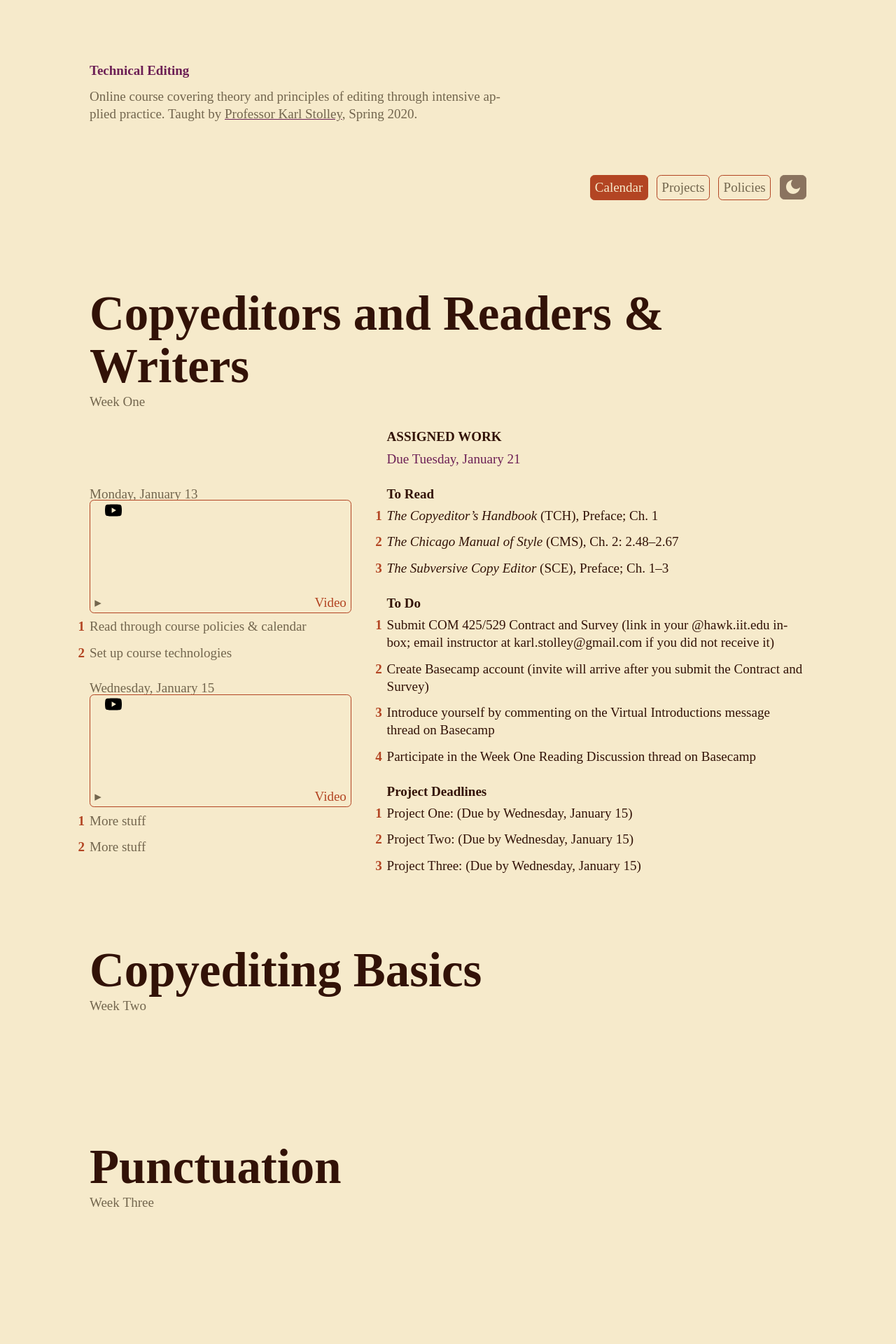
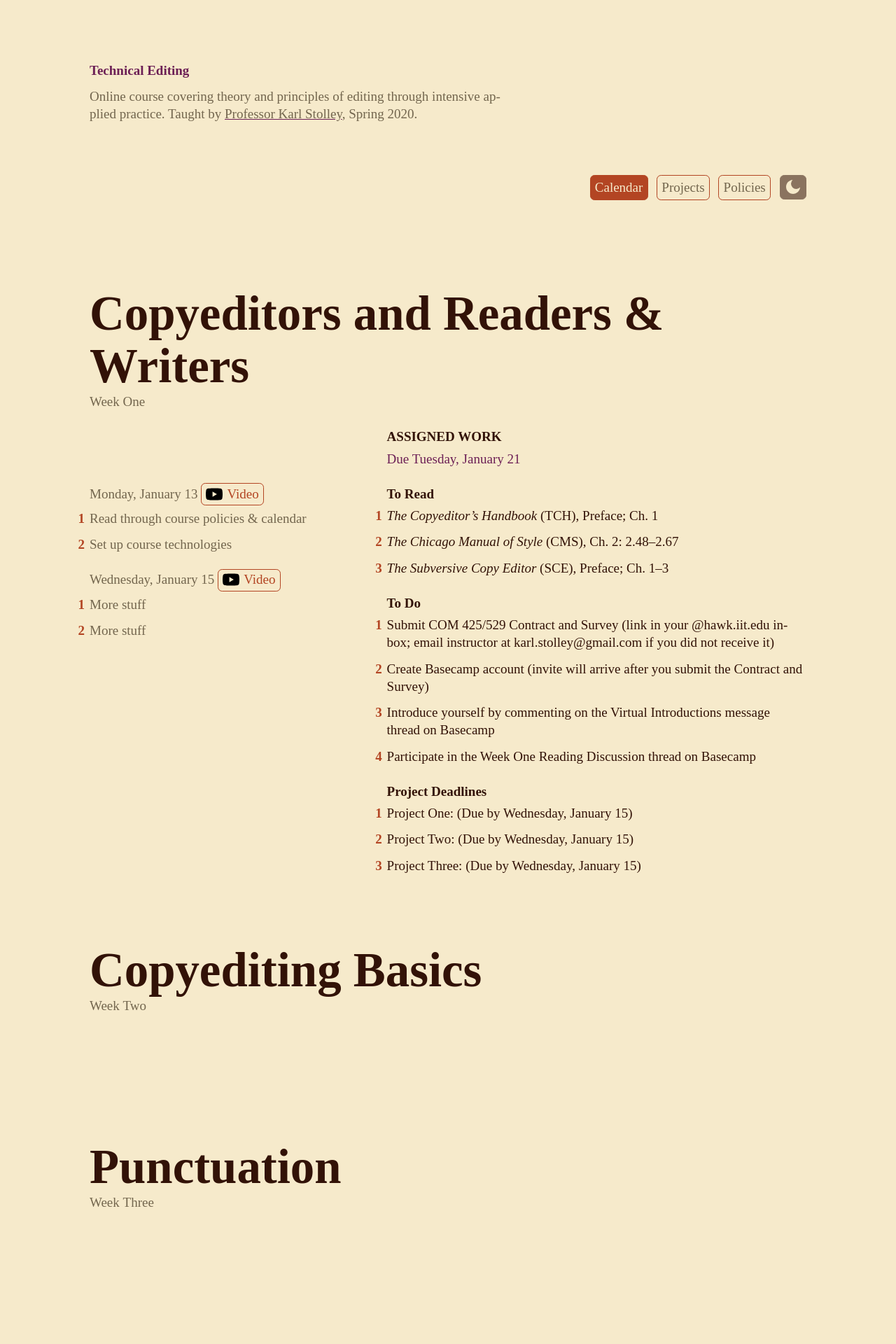
Before and after one commit to karlstolley/jekyll-theme-course, a Jekyll site: the page built from index.md, in a window 1280 px wide. Shown: the top 1920 px of the page at 70% size. Built offline with Jekyll 4.4.1, drawn with Linux system fonts in a browser that asks for light colours; some web fonts are replaced.

Commit message:
Replace generated content with YouTube icon

```diff
--- a/_sass/_typography.scss
+++ b/_sass/_typography.scss
@@ -129,8 +129,12 @@ h2 {
   padding: calc(#{$base-line / 10} - 1px) $base-line / 4 calc(#{$base-line / 8} - 1px) $base-line / 4;
   margin-top: -($base-line / 8);
 }
-.agenda h3 a::before {
-  content: "▸ ";
+.youtube {
+  float: left;
+  padding-right: 5px;
+  padding-top: 1px;
+  height: 25px;
+  width: 25px;
 }
 #content header {
   padding-bottom: $base-line;
```
